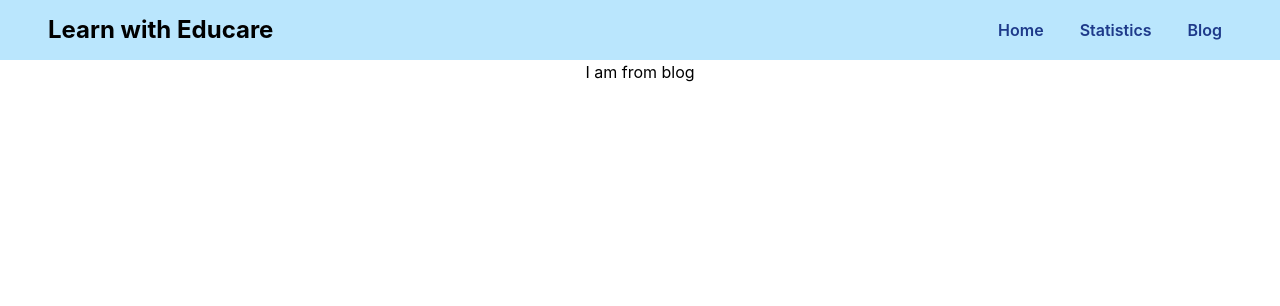
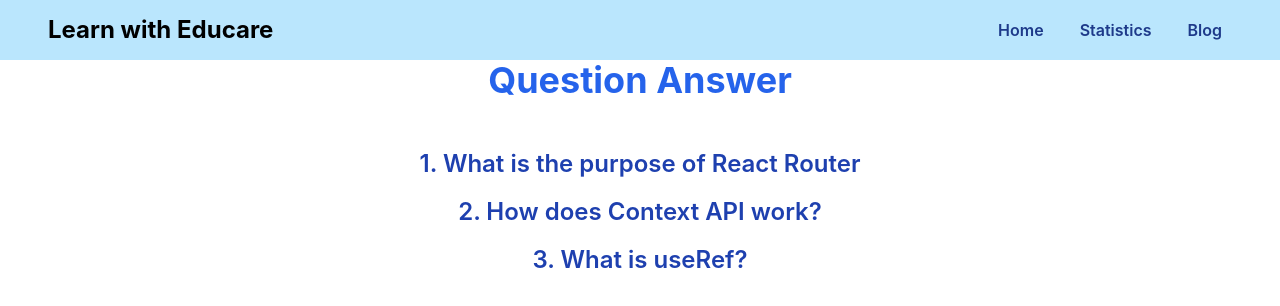
Before and after one commit to ShapnaAkter06/Learn-With-Educare, a React (Create React App) app: page /blog in a window 1280 px wide. Shown: the top 306 px of the page. Built offline with nearby package versions, Linux system fonts and the light colour scheme.

Commit message:
added question

```diff
--- a/src/Components/Blog/Blog.js
+++ b/src/Components/Blog/Blog.js
@@ -3,7 +3,21 @@ import React from 'react';
 const Blog = () => {
     return (
         <div>
-            <h2>I am from blog</h2>
+            <h2 className='text-4xl text-blue-600 font-bold'>Question Answer</h2>
+            <div className="grid grid-cols-1 gap-4 p-12">
+                <div>
+                    <h3 className='text-blue-800 text-2xl font-semibold'>1. What is the purpose of React Router</h3>
+                    <p></p>
+                </div>
+                <div>
+                    <h3 className='text-blue-800 text-2xl font-semibold'>2. How does Context API work?</h3>
+                    <p></p>
+                </div>
+                <div>
+                    <h3 className='text-blue-800 text-2xl font-semibold'>3. What is useRef? </h3>
+                    <p></p>
+                </div>
+            </div>
         </div>
     );
 };
```
